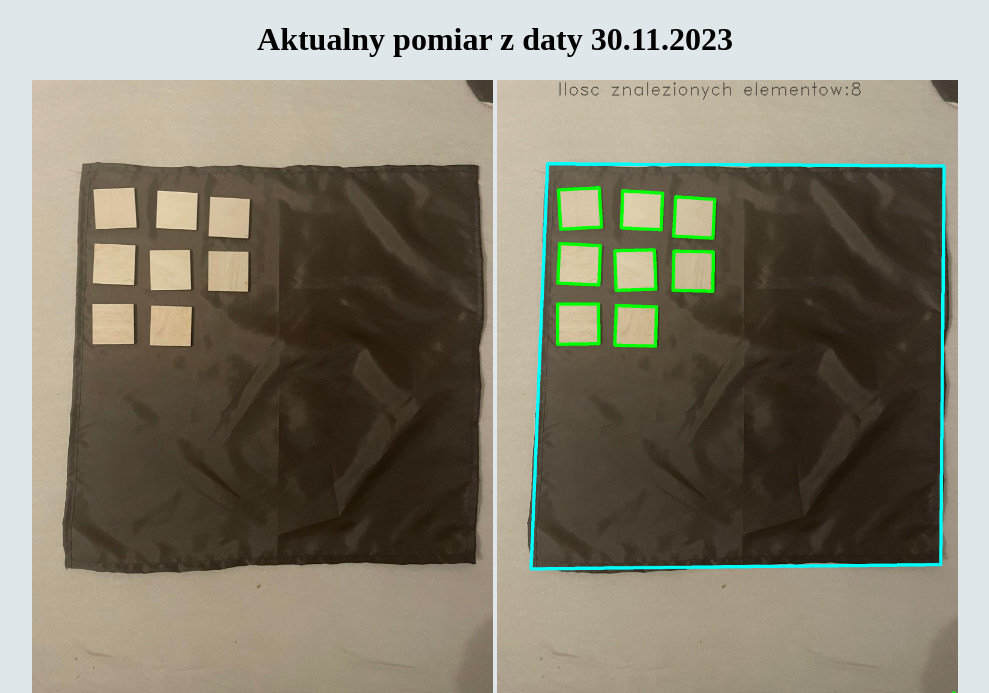
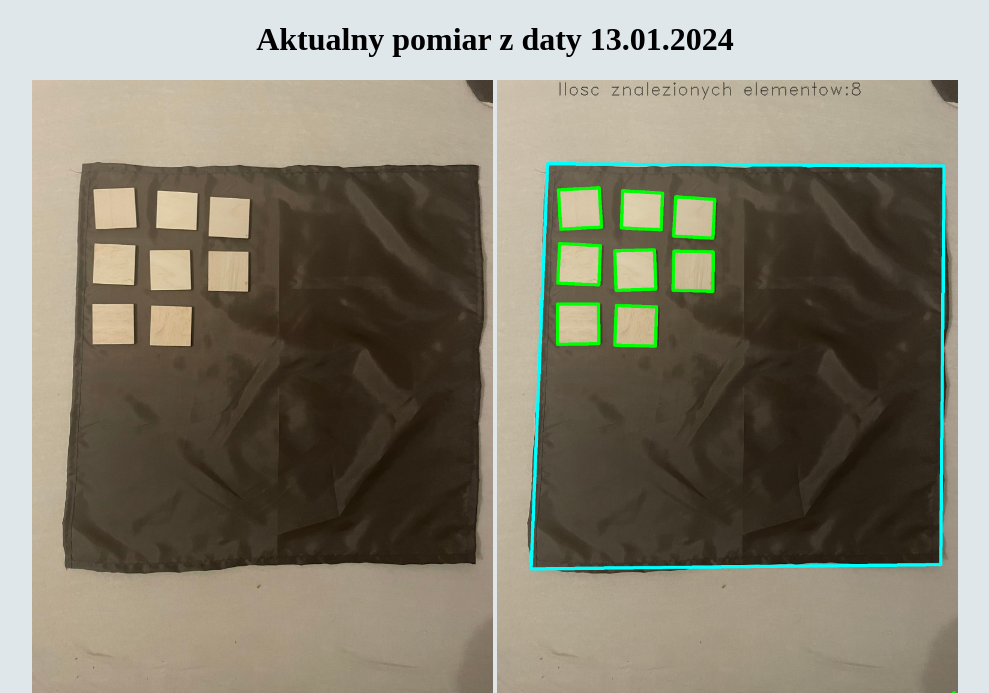
Before and after one commit to bartlomiej-bracik/Smart-warehouse-space-control, a Flask app: template server_app/werehouse_ai_manager/templates/index.html in a window 1280 px wide. Shown: the part 120-813 px from the top of the page, without its empty margins (89-1078 px from the left). Run offline with Flask 2, Linux system fonts and the light colour scheme; the template is opened without the code that fills it, so the values that code supplies are empty.

Commit message:
Description adding

```diff
--- a/server_app/werehouse_ai_manager/templates/index.html
+++ b/server_app/werehouse_ai_manager/templates/index.html
@@ -42,7 +42,7 @@
     <h1 >Smart warehouse - prototype</h1>
   </header>
 
-    <h1>Aktualny pomiar z daty 30.11.2023</h1>
+    <h1>Aktualny pomiar z daty 13.01.2024</h1>
      <img src="{{ url_for('static', filename='img/img4.jpg') }}" alt="Obraz" width="40%" >
     <img src="{{ url_for('static', filename='img/img1_con.jpg') }}" alt="Obraz" width="40%" >
 
```
Also changed, not shown: README.md, description/web.JPG (added).
